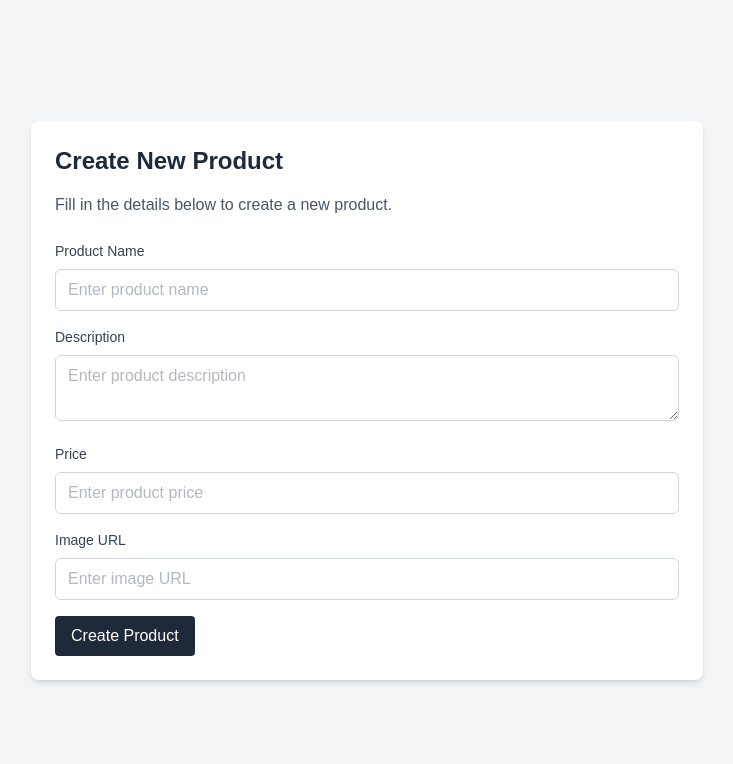
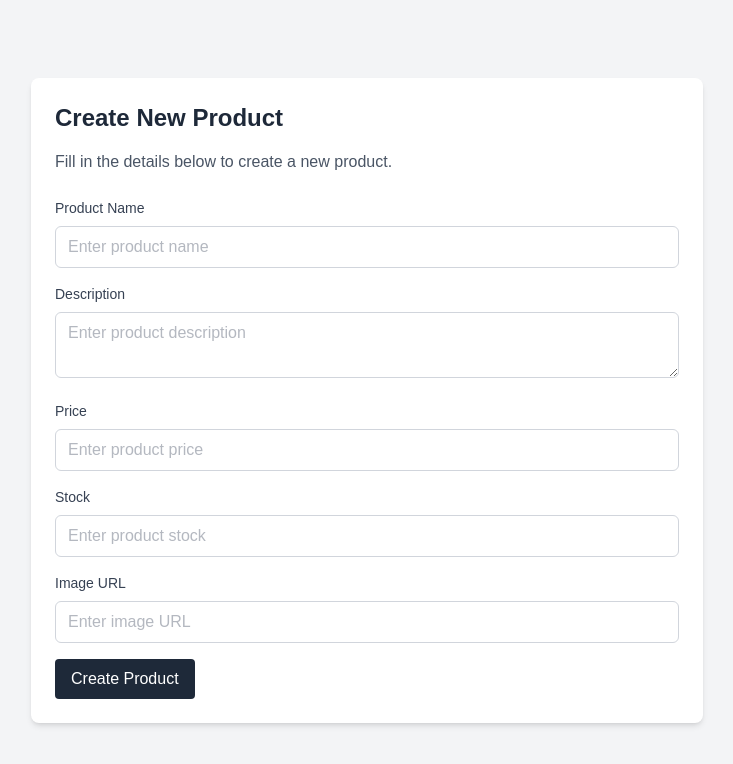
Before and after one commit to Edu-2de/JsApiLesson2, a Next.js app in the folder frontend/: page /Admin/Products/Create in a window 1280 px wide. Shown: the top 764 px of the page, without its empty margins (273-1006 px from the left). Built offline with nearby package versions, Linux system fonts and the light colour scheme.

Commit message:
feat(admin): add stock field to product registration form and update API integration

```diff
--- a/frontend/src/app/Admin/Products/Create/page.tsx
+++ b/frontend/src/app/Admin/Products/Create/page.tsx
@@ -10,6 +10,7 @@
                   name: formData.get("name"),
                   description: formData.get("description"),
                   price: formData.get("price"),
+                  stock: formData.get("stock"),
                   image: formData.get("image"),
                   category: formData.get("category"),
             };
@@ -57,6 +58,14 @@
                               />
                         </div>
                         <div>
+                              <label className="block text-sm font-medium text-gray-700 mb-2">Stock</label>
+                              <input
+                                    type="number"
+                                    className="w-full px-3 py-2 border border-gray-300 text-gray-500 rounded-md focus:outline-none focus:ring-2 focus:ring-gray-800"
+                                    placeholder="Enter product stock"
+                              />
+                        </div>
+                        <div>
                               <label className="block text-sm font-medium text-gray-700 mb-2">Image URL</label>
                               <input
                                     type="text"
```
Also changed, not shown: 1 other file (tests, documents, lock files or other folders).
